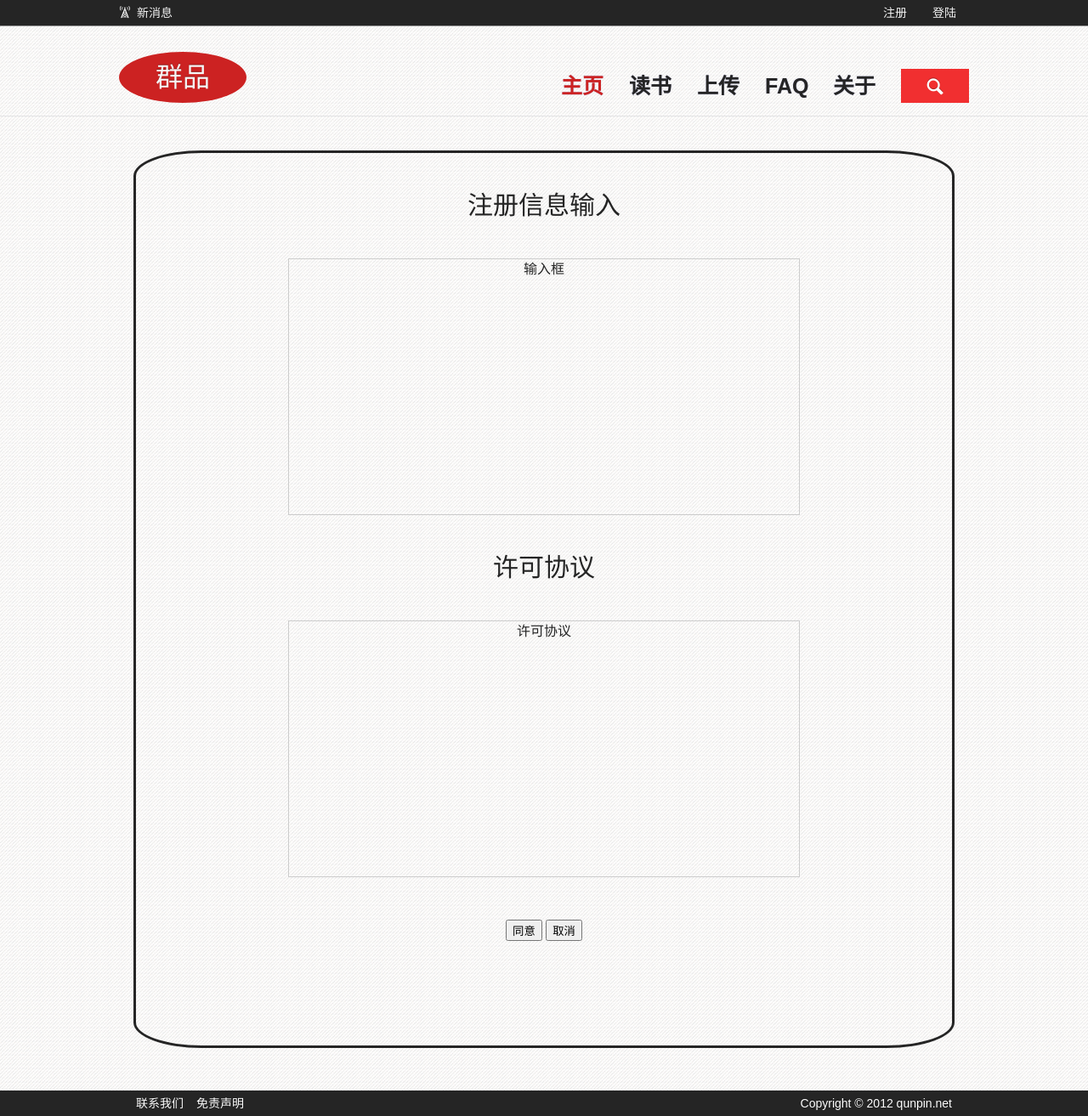
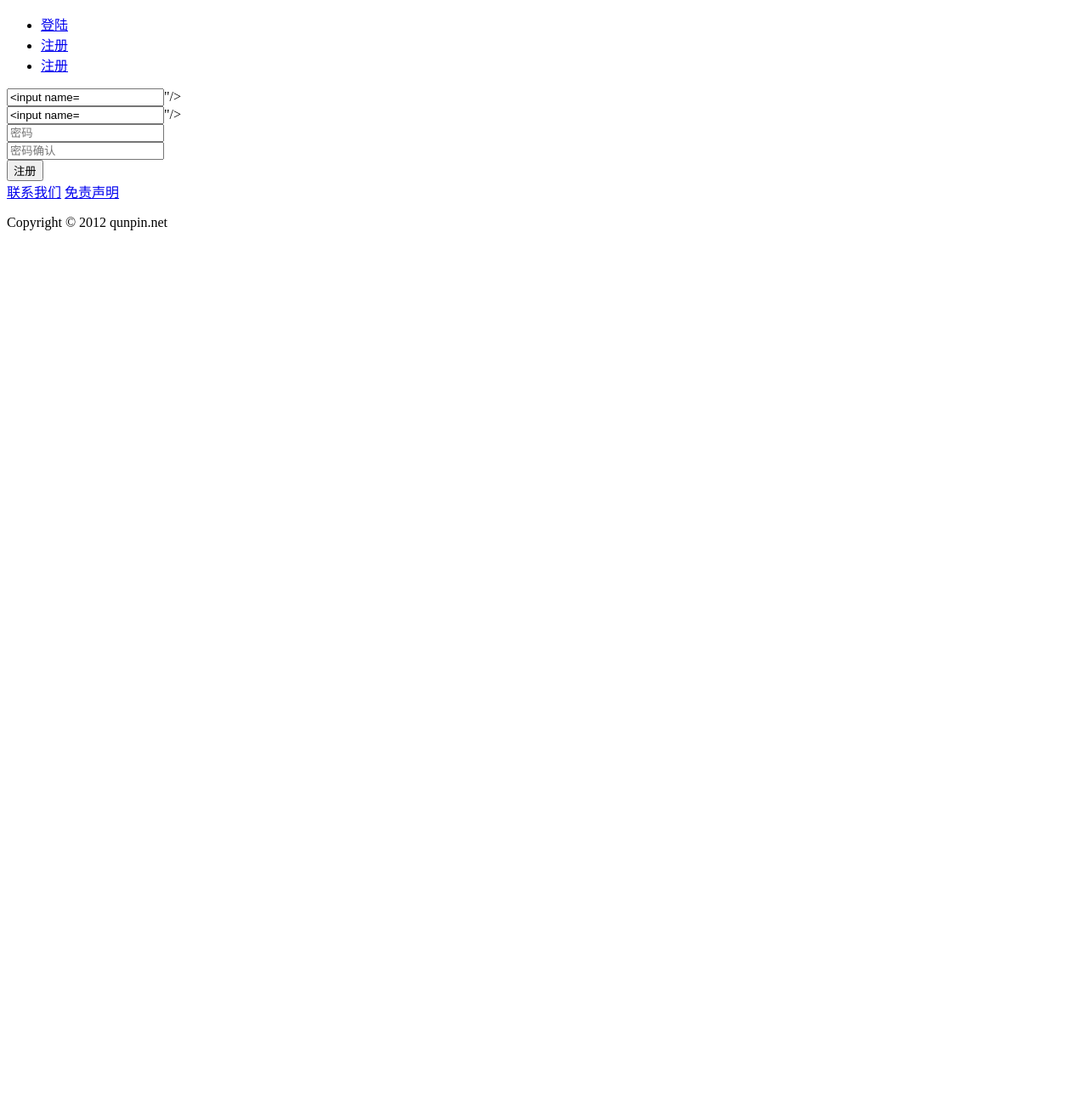
Before and after one commit to madawei2699/qunpin, a Python web app: template templates/dev_register.html in a window 1280 px wide. Shown: the whole page at 85% size. After the commit the page ends 271 px from the top, so only its background shows below. Run offline with Jinja, Linux system fonts and the light colour scheme; the template is opened without the code that fills it: most values are stand-ins (such as "Sample title", 1, 10 or a date in 2020); form fields are guessed from the names that the template uses.

Commit message:
分离开发临时模板与静态demo html

```diff
--- a/templates/dev_base.html
+++ b/templates/dev_base.html
@@ -4,70 +4,22 @@
     <head>
         <meta http-equiv="Content-Type" content="text/html; charset=UTF-8" />
         <title>
-        {% block title %}{% endblock %}
+            {% block title %}群品{% endblock %}
         </title>
-    <meta name="description" content="">
-    <meta name="keywords" content="">
-    <meta name="viewport" content="width=device-width, initial-scale=1.0, maximum-scale=1.0, user-scalable=0;">
-    <!--[if lt IE 9]><script src="js/html5shiv.js"></script><![endif]-->
-    <link rel="stylesheet" type="text/less" href="/static/css/style.css"/>
         {% block head %}{% endblock %}
     </head>
     <body>
-<header>
-    <nav id="top-nav">
+        <div>
             <ul>
-            <li>
-                <p id="news">新消息</p>
-            </li>
-            <li class="right"><a href="/login">登陆</a></li>
-            <li class="right"><a href="/register">注册</a></li>
+                <li><a href="/login">登陆</a></li>
+                <li><a href="/register">注册</a></li>
+                <li><a href="/register">注册</a></li>
             </ul>
-    </nav>
-
-    <div id="banner">
-        <h1>
-            群品
-            <!--<a href="index.html">
-                <img src="images/logo.png" alt="群品" />
-            </a>-->
-        </h1>
-
-        <form id="search">
-            <input type="text" placeholder="搜索图书">
-            <button type="submit"><span class="icon-search"></span></button>
-            <div id="options">
-
         </div>
-        </form>
-
-        <nav id="banner-nav">
-            <a href="/" class="selected">
-                <strong>主页</strong>
-                <span class="icon-home"></span>
-            </a>
-            <a href="default.htm">
-                <strong>读书</strong>
-                <span class="icon-book"></span>
-            </a>
-            <a href="default.htm">
-                <strong>上传</strong>
-                <span class="icon-upload"></span>
-            </a>
-            <a href="default.htm">
-                <strong>FAQ</strong>
-                <span class="icon-info"></span>
-            </a>
-            <a href="default.htm">
-                <strong>关于</strong>
-                <span class="icon-about"></span>
-            </a>
-        </nav>
-    </div>
-</header>
 
         <div id="container">
-    {% block container %}{% endblock %}
+            {% block main %}{% endblock %}
+            {% block side %}{% endblock %}
         </div>
 
         <footer>
@@ -78,7 +30,6 @@
         </div>
         </footer>
 
-<script type="text/javascript" src="/static/third/jquery-1.7.2.min.js"></script>
+    </body>
     {% block script %}{% endblock %}
-</body>
 </html>
--- /dev/null
+++ b/templates/dev_home.html
@@ -0,0 +1,3 @@
+{%extends 'dev_base.html'%}
+
+{% block title %} 群品首页 {% endblock %}
--- a/templates/dev_register.html
+++ b/templates/dev_register.html
@@ -1,28 +1,36 @@
-{% extends "base.html" %}
+{% extends 'dev_base.html'%}
+{% block title %}群品-注册{% endblock %}
 
-{% block title %}
-    注册页面
+{% macro error_msg(name) -%}
+{% if form_error_message and form_error_message.get(name,'') %}
+<span>{{ form_error_message[name] }}</span>
+{% endif %}
+{%- endmacro %}
+
+{% block main %}
+<div>
+  <form action="/register" method="post">
+    <div>
+      <input type="email" name="email" placeholder="邮箱" value="{{form.email}}"/>
+      {{ error_msg('email') }}
+    </div>
+    <div>
+      <input type="text" name="username" placeholder="名字" value="{{form.username}}"/>
+      {{ error_msg('username') }}
+    </div>
+    <div>
+      <input type="password" name="password_1" placeholder="密码" />
+      {{ error_msg('password_1') }}
+    </div>
+    <div>
+      <input type="password" name="password_2" placeholder="密码确认" />
+      {{ error_msg('password_2') }}
+    </div>
+    {{ error_msg('form') }}
+    <div>
+      {{ xsrf_form_html() }}
+      <input type="submit" value="注册"/>
+    </div>
+  </form>
+</div>
 {% endblock %}
-
-{% block container %}
-    <div id="register">
-        <h2>注册信息输入</h2>
-        <div id="register-details">
-            输入框
-        </div>
-
-        <h2>许可协议</h2>
-        <div id="agreement">
-            许可协议
-        </div>
-
-        <div id="buttons">
-            <button>同意</button>
-            <button>取消</button>
-        </div>
-    </div>
-{% endblock %}
-
-{% block script %}
-    <!-- <script type="text/javascript" src="/static/js/register.js"></script> -->
-{% endblock %}
```
Also changed, not shown: templates/dev_login.html (+8 -11 lines). Lines whose indentation alone changed are shown as unchanged.
